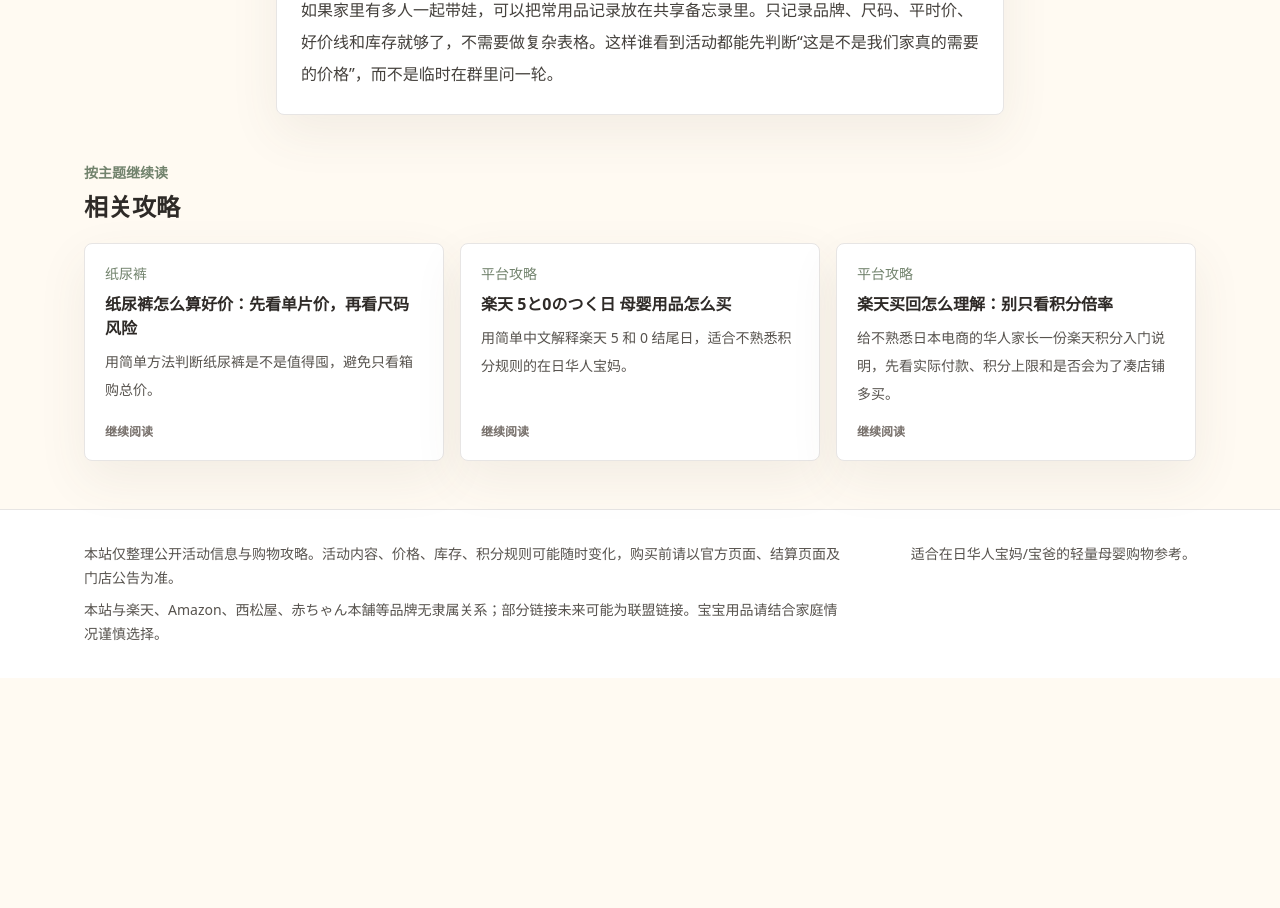
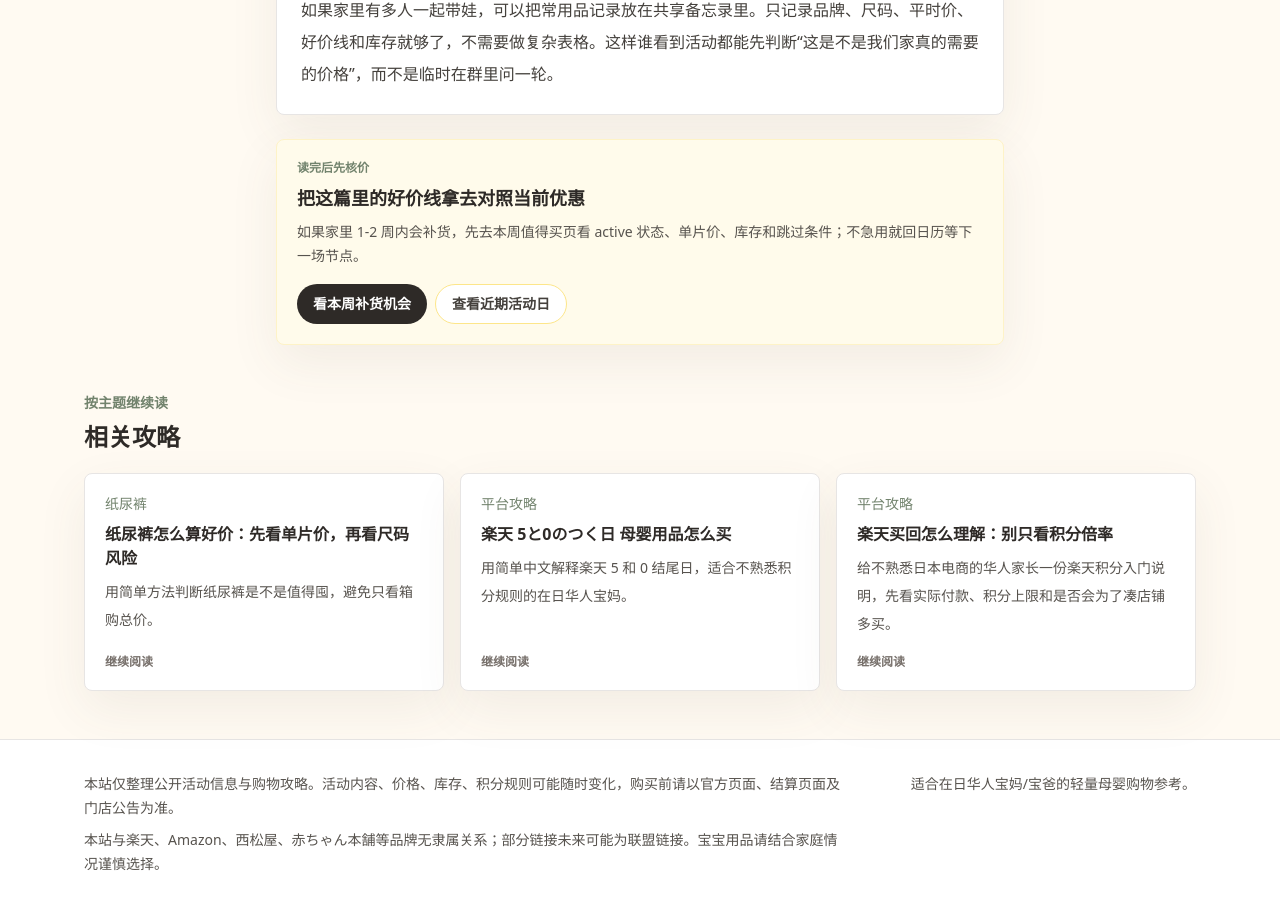
Before and after one commit to fengchuanli/mama-save-jp, a Next.js app: page /guides/buy-diapers-japan in a window 1280 px wide. Shown: the part 6260-7168 px from the top of the page. Before the commit the page ends 6938 px from the top, so only its background shows below. Built offline with nearby package versions, Linux system fonts and the light colour scheme.

Commit message:
优化攻略详情读后动作承接

```diff
--- a/pages/guides/[slug].tsx
+++ b/pages/guides/[slug].tsx
@@ -14,6 +14,20 @@ import type { Guide, GuideMeta } from "@/lib/types";
 type GuideDetailProps = {
   guide: Guide;
   relatedGuides: GuideMeta[];
+};
+
+type GuideNextAction = {
+  eyebrow: string;
+  title: string;
+  description: string;
+  primary: {
+    label: string;
+    href: string;
+  };
+  secondary: {
+    label: string;
+    href: string;
+  };
 };
 
 function getRelatedGuides(guide: Guide, guides: GuideMeta[]) {
@@ -39,6 +53,91 @@ function getRelatedGuides(guide: Guide, guides: GuideMeta[]) {
     .map(({ guide: item }) => item);
 }
 
+function getGuideNextAction(guide: Guide): GuideNextAction {
+  if (["尿不湿", "纸尿裤"].includes(guide.category)) {
+    return {
+      eyebrow: "读完后先核价",
+      title: "把这篇里的好价线拿去对照当前优惠",
+      description:
+        "如果家里 1-2 周内会补货，先去本周值得买页看 active 状态、单片价、库存和跳过条件；不急用就回日历等下一场节点。",
+      primary: {
+        label: "看本周补货机会",
+        href: "/deals"
+      },
+      secondary: {
+        label: "查看近期活动日",
+        href: "/calendar"
+      }
+    };
+  }
+
+  if (guide.category === "平台攻略") {
+    return {
+      eyebrow: "读完后看日期",
+      title: "先确认今天是不是适合下单的活动窗口",
+      description:
+        "平台积分和支付返点要看报名、上限、到账用途和结算页内訳。读完规则后，先回日历按当天确认、提前准备或先观察筛选。",
+      primary: {
+        label: "按活动日筛选",
+        href: "/calendar"
+      },
+      secondary: {
+        label: "看当前可确认优惠",
+        href: "/deals"
+      }
+    };
+  }
+
+  if (["保育园", "童装"].includes(guide.category)) {
+    return {
+      eyebrow: "读完后按清单筛",
+      title: "只看和入园、尺码、备用衣相关的机会",
+      description:
+        "保育园用品和童装最容易买多。先按园方清单、宝宝当前尺码和换季风险筛掉不急买的，再去优惠页核对保育园用品机会。",
+      primary: {
+        label: "看保育园用品机会",
+        href: "/deals"
+      },
+      secondary: {
+        label: "回到攻略分组",
+        href: "/guides#guide-group-nursery"
+      }
+    };
+  }
+
+  if (guide.category === "线下购物") {
+    return {
+      eyebrow: "读完后出门前核对",
+      title: "先看今天有没有顺手参加的门店或支付活动",
+      description:
+        "线下购物更适合补缺口，不适合为了满额多买。出门前先看省钱日历，再回优惠页确认是否有可核验的门店机会。",
+      primary: {
+        label: "看出门前活动",
+        href: "/calendar"
+      },
+      secondary: {
+        label: "查看本周机会",
+        href: "/deals"
+      }
+    };
+  }
+
+  return {
+    eyebrow: "读完后继续判断",
+    title: "先把清单变成今天可执行的下一步",
+    description:
+      "新手准备先别急着一次买齐。读完后回攻略列表补齐相关判断，再去日历或优惠页确认当前是否值得下单。",
+    primary: {
+      label: "回到攻略路线",
+      href: "/guides"
+    },
+    secondary: {
+      label: "看近期省钱节点",
+      href: "/calendar"
+    }
+  };
+}
+
 function MobileScrollHint({ className }: { className: string }) {
   return (
     <div
@@ -58,6 +157,7 @@ export default function GuideDetail({ guide, relatedGuides }: GuideDetailProps)
   const detailTags = guide.tags.length ? guide.tags : [guide.babyAge];
   const primaryTags = detailTags.slice(0, 3);
   const secondaryTags = detailTags.slice(3);
+  const nextAction = getGuideNextAction(guide);
   const contentLines = guide.content.split("\n");
   const sectionLinks = contentLines
     .map((line, index) => ({
@@ -163,6 +263,29 @@ export default function GuideDetail({ guide, relatedGuides }: GuideDetailProps)
         <div className="prose prose-stone mt-6 max-w-none rounded-lg border border-stone-200 bg-white p-4 shadow-soft sm:mt-8 sm:p-6">
           <MarkdownContent content={guide.content} />
         </div>
+        <aside className="mt-5 rounded-lg border border-amber-100 bg-amber-50 p-4 shadow-soft sm:mt-6 sm:p-5">
+          <p className="text-xs font-semibold text-tea">{nextAction.eyebrow}</p>
+          <h2 className="mt-2 text-lg font-semibold leading-7 text-ink">
+            {nextAction.title}
+          </h2>
+          <p className="mt-2 text-sm leading-6 text-stone-600">
+            {nextAction.description}
+          </p>
+          <div className="mt-4 flex flex-col gap-2 sm:flex-row sm:flex-wrap">
+            <Link
+              href={nextAction.primary.href}
+              className="inline-flex min-h-10 items-center justify-center rounded-full bg-ink px-4 py-2 text-sm font-semibold text-white transition hover:bg-stone-700"
+            >
+              {nextAction.primary.label}
+            </Link>
+            <Link
+              href={nextAction.secondary.href}
+              className="inline-flex min-h-10 items-center justify-center rounded-full border border-amber-200 bg-white px-4 py-2 text-sm font-semibold text-stone-700 transition hover:bg-linen"
+            >
+              {nextAction.secondary.label}
+            </Link>
+          </div>
+        </aside>
       </article>
 
       <section className="mx-auto max-w-6xl px-4 pb-10 sm:px-5 sm:pb-12">
```
Also changed, not shown: 1 other file (tests, documents, lock files or other folders).
